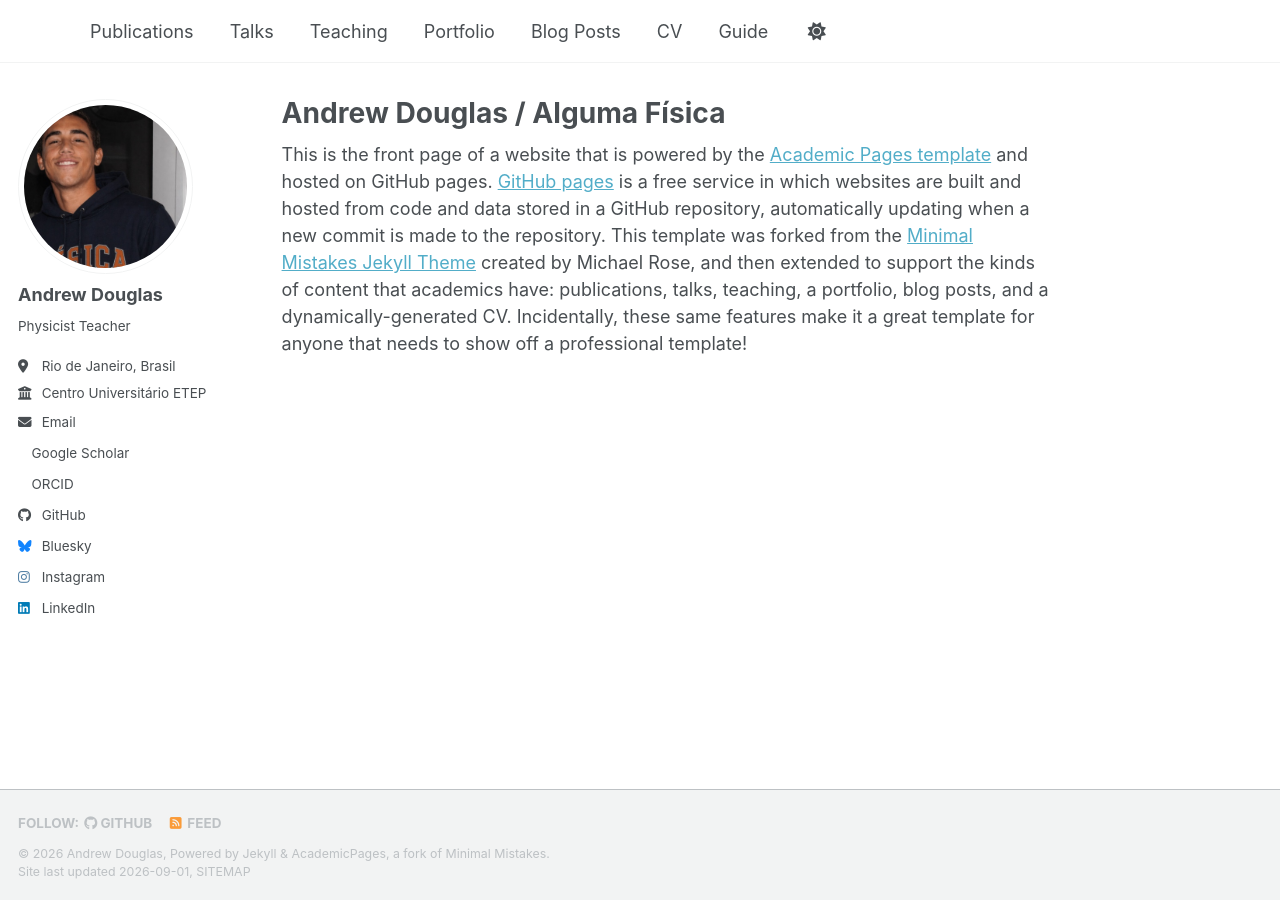
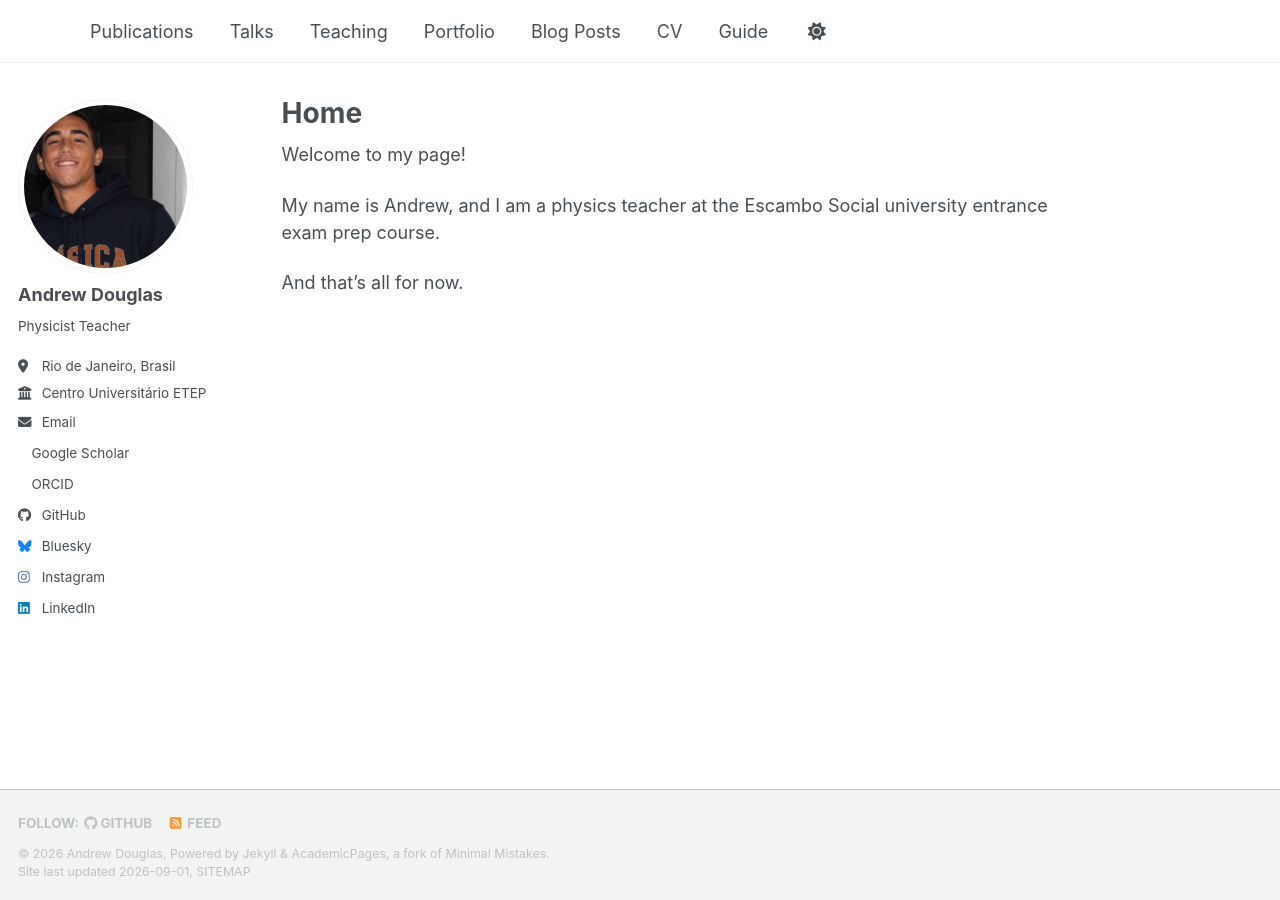
Before and after one commit to AndrewDSAM/AndrewDSAM.github.io, a Jekyll site: the page built from _pages/about.md, in a window 1280 px wide. Built offline with Jekyll 4.4.1, drawn with Linux system fonts in a browser that asks for light colours; a style sheet for code colours, icons or effects is not loaded.

Commit message:
Update about.md

```diff
--- a/_pages/about.md
+++ b/_pages/about.md
@@ -1,10 +1,13 @@
 ---
 permalink: /
-title: "Andrew Douglas / Alguma Física"
+title: "Home"
 author_profile: true
 redirect_from:
   - /about/
   - /about.html
 ---
+Welcome to my page!
 
-This is the front page of a website that is powered by the [Academic Pages template](https://github.com/academicpages/academicpages.github.io) and hosted on GitHub pages. [GitHub pages](https://pages.github.com) is a free service in which websites are built and hosted from code and data stored in a GitHub repository, automatically updating when a new commit is made to the repository. This template was forked from the [Minimal Mistakes Jekyll Theme](https://mmistakes.github.io/minimal-mistakes/) created by Michael Rose, and then extended to support the kinds of content that academics have: publications, talks, teaching, a portfolio, blog posts, and a dynamically-generated CV. Incidentally, these same features make it a great template for anyone that needs to show off a professional template!
+My name is Andrew, and I am a physics teacher at the Escambo Social university entrance exam prep course.
+
+And that’s all for now.
```
